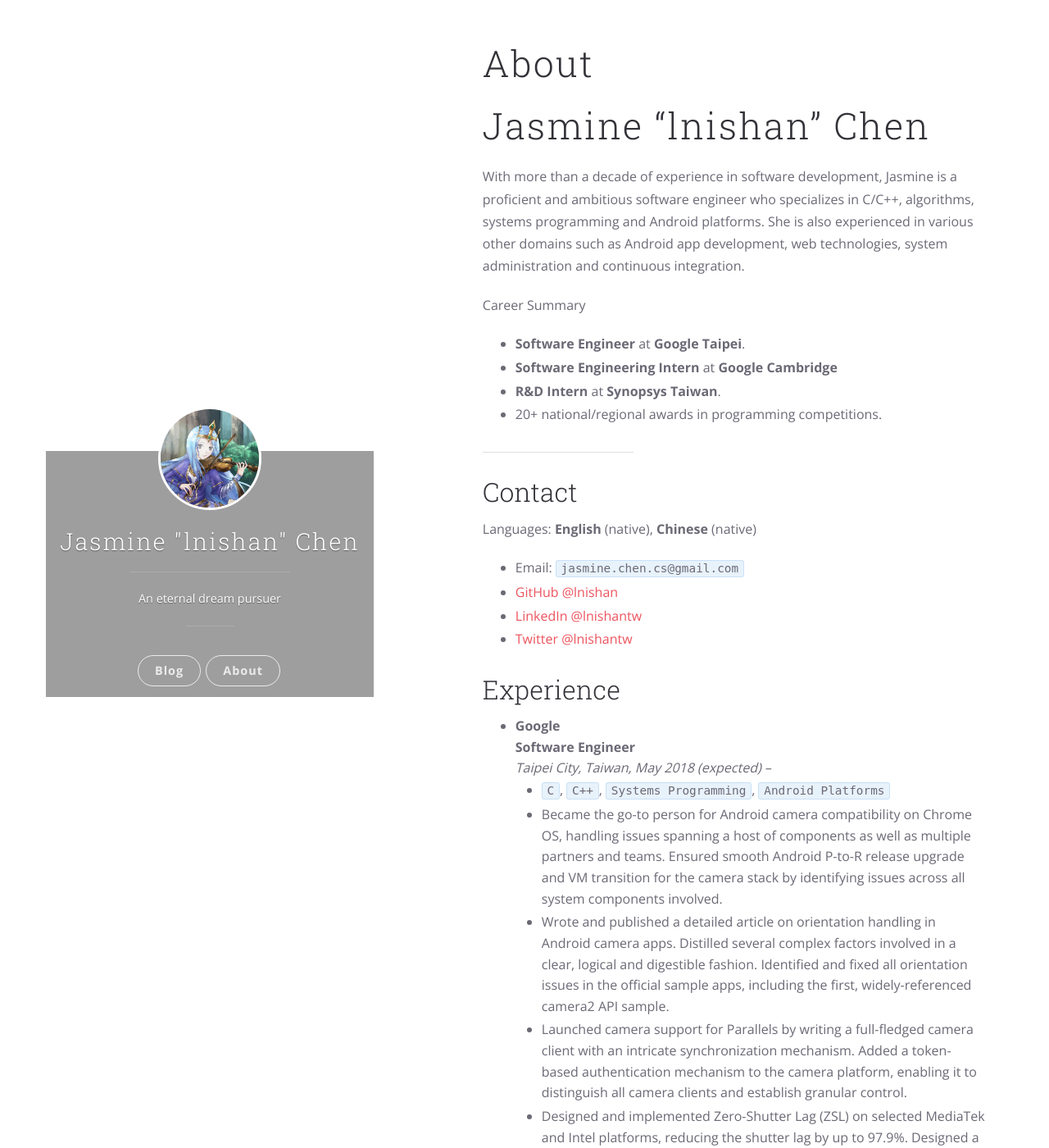
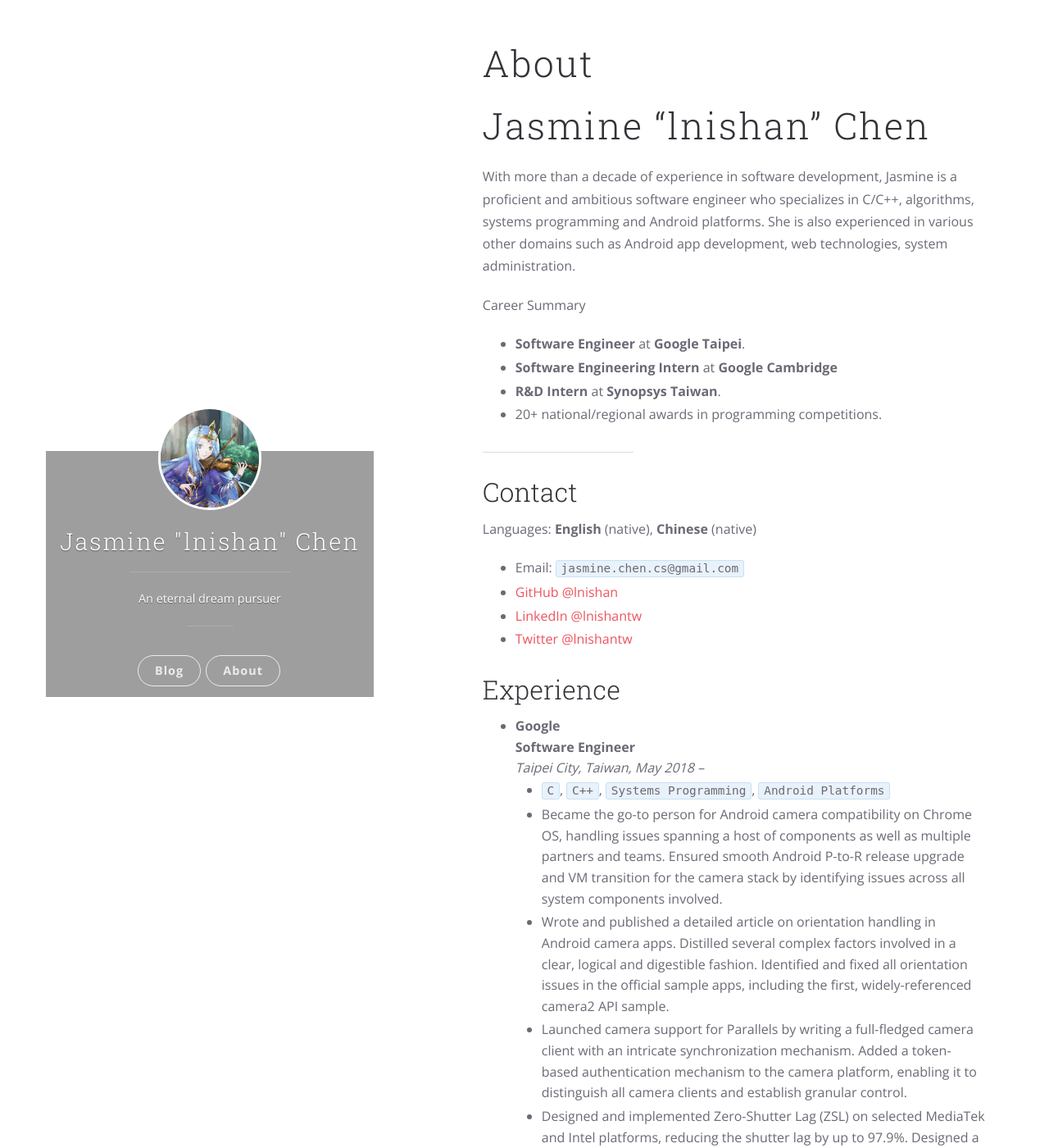
Before and after one commit to lnishan/lnishan.github.io, a Jekyll site: the page built from about.md, in a window 1280 px wide and 1400 px high. Shown: the whole window at 82% size. Built offline with Jekyll 4.4.1, drawn with Linux system fonts in a browser that asks for light colours; nearby versions of some CDN libraries; some web fonts are replaced; some of the changed text lies outside the part shown.

Commit message:
Fix and update information

```diff
--- a/about.md
+++ b/about.md
@@ -6,7 +6,7 @@ permalink: /about/
 
 # Jasmine “lnishan” Chen
 
-With more than a decade of experience in software development, Jasmine is a proficient and ambitious software engineer who specializes in C/C++, algorithms, systems programming and Android platforms. She is also experienced in various other domains such as Android app development, web technologies, system administration and continuous integration.
+With more than a decade of experience in software development, Jasmine is a proficient and ambitious software engineer who specializes in C/C++, algorithms, systems programming and Android platforms. She is also experienced in various other domains such as Android app development, web technologies, system administration.
 
 Career Summary
 
@@ -33,7 +33,7 @@ Languages: **English** (native), **Chinese** (native)
 
 - **Google**
 **Software Engineer**
-*Taipei City, Taiwan, May 2018 (expected) –*
+*Taipei City, Taiwan, May 2018 –*
   - `C`, `C++`, `Systems Programming`, `Android Platforms`
   - Became the go-to person for Android camera compatibility on Chrome OS, handling issues spanning a host of components as well as multiple partners and teams. Ensured smooth Android P-to-R release upgrade and VM transition for the camera stack by identifying issues across all system components involved.
   - Wrote and published a detailed article on orientation handling in Android camera apps. Distilled several complex factors involved in a clear, logical and digestible fashion. Identified and fixed all orientation issues in the official sample apps, including the first, widely-referenced camera2 API sample.
```
Also changed, not shown: other parts of about.md (+1 -1 lines).
